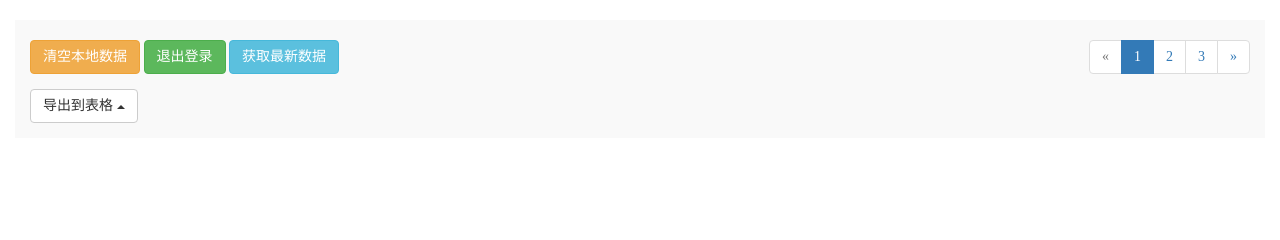
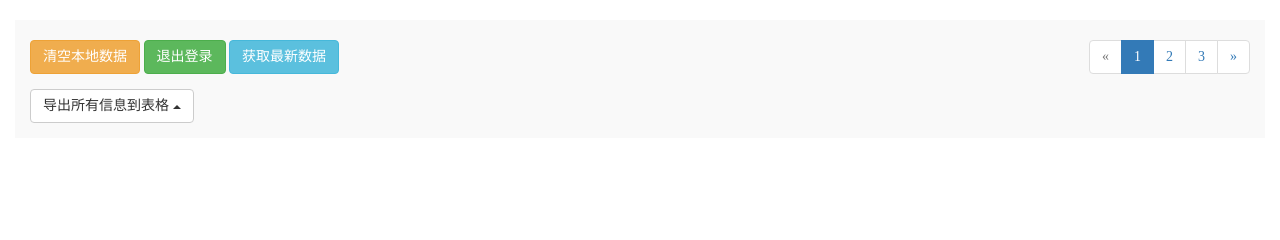
Before and after one commit to ly1102/easy_judge, a Django app: page /init in a window 1280 px wide. Shown: the part 84-324 px from the top of the page. Run offline with Django 3.2, Linux system fonts and the light colour scheme; data that the repository does not hold is empty; some libraries are stand-ins or nearby versions.

Commit message:
更新readme 修复bug

```diff
--- a/teacher_manage/operation/views.py
+++ b/teacher_manage/operation/views.py
@@ -182,7 +182,7 @@ class LoginView(View):
         login_res = conn.post(login_url, headers=header, data=data)
         login_page = LoginPage(login_res.content)
         alert = login_page.get_login_ok_alert()
-        if alert:
+        if alert or len(login_res.content) <= 1200:
             header = {
                 'Host': 'xsc.cuit.edu.cn',
                 'User-Agent': 'Mozilla/5.0 (Windows NT 10.0; Win64; x64; rv:55.0) Gecko/20100101 Firefox/55.0',
--- a/teacher_manage/templates/index.html
+++ b/teacher_manage/templates/index.html
@@ -85,12 +85,12 @@
                 <div class="btn btn-info" id="get-new" data-toggle="tooltip" title="点击之后立即同步学工处的最新审批活动(需要一定时间才能完成)">获取最新数据</div>
                 <div class="dropdown btn btn-default dropup">
                     <div href="#" class="dropdown-toggle" data-toggle="dropdown">
-					导出到表格
+					导出所有信息到表格
 					<b class="caret"></b>
 				</div>
 				<ul class="dropdown-menu">
-					<li><a href="#" id="xls" data-toggle="tooltip" title="导出当前过滤条件下所有申请到xls文件">导出到xls表格(excel 2003-2010)</a></li>
-					<li><a href="#" id="xlsx" data-toggle="tooltip" title="导出当前过滤条件下所有申请到xlsx文件">导出到xslx表格(excel 2010+)</a></li>
+					<li><a href="#" id="xls" data-toggle="tooltip" title="导出当前过滤条件下所有申请信息到xls文件，方便查看打回原因">导出到xls表格(excel 2003-2010)</a></li>
+					<li><a href="#" id="xlsx" data-toggle="tooltip" title="导出当前过滤条件下所有申请信息到xlsx文件，方便查看打回原因">导出到xlsx表格(excel 2010+)</a></li>
                 </ul>
                 </div>
             </div>
```
Also changed, not shown: README.md.
